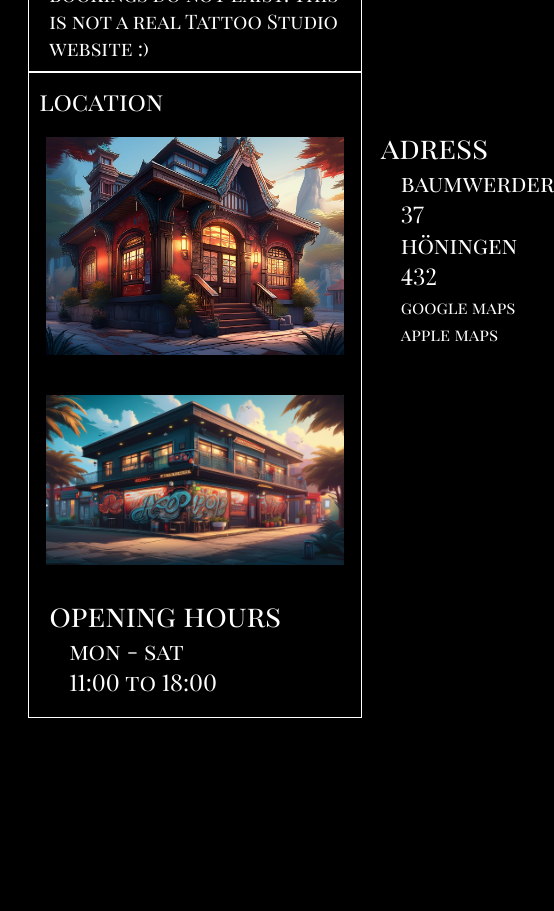
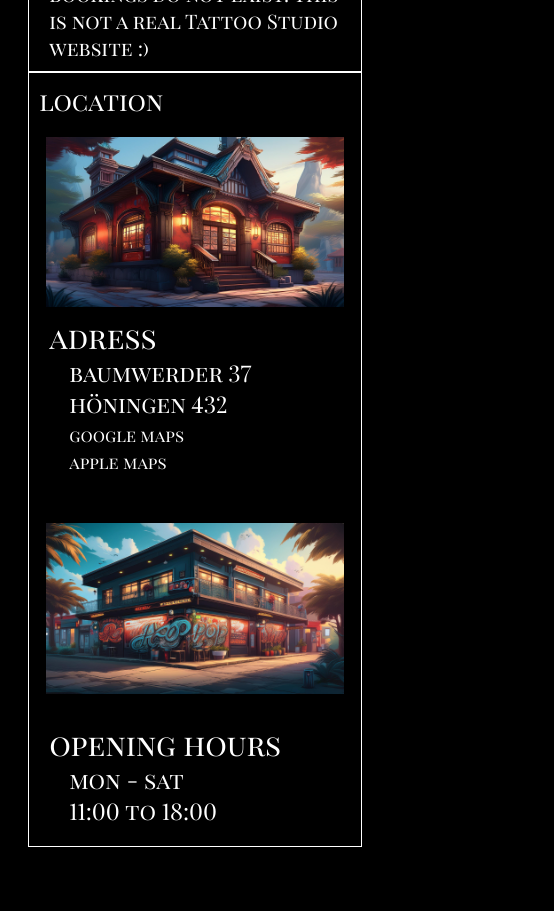
Before and after one commit to SteeveeG/tattoostudio, a React (Vite) app: page / in a window 390 px wide. Shown: the part 9160-10071 px from the top of the page, 554 px wide, since content can reach past the window. Built offline with nearby package versions, Linux system fonts and the light colour scheme.

Commit message:
changed wrong class Name

```diff
--- a/src/components/Location/Location.module.css
+++ b/src/components/Location/Location.module.css
@@ -192,7 +192,7 @@
      .openingtimeheader {
           font-size: 30px;
      }
-     .vid {
+     .div1 {
           flex-direction: column;
           width: 100%;
      }
```
